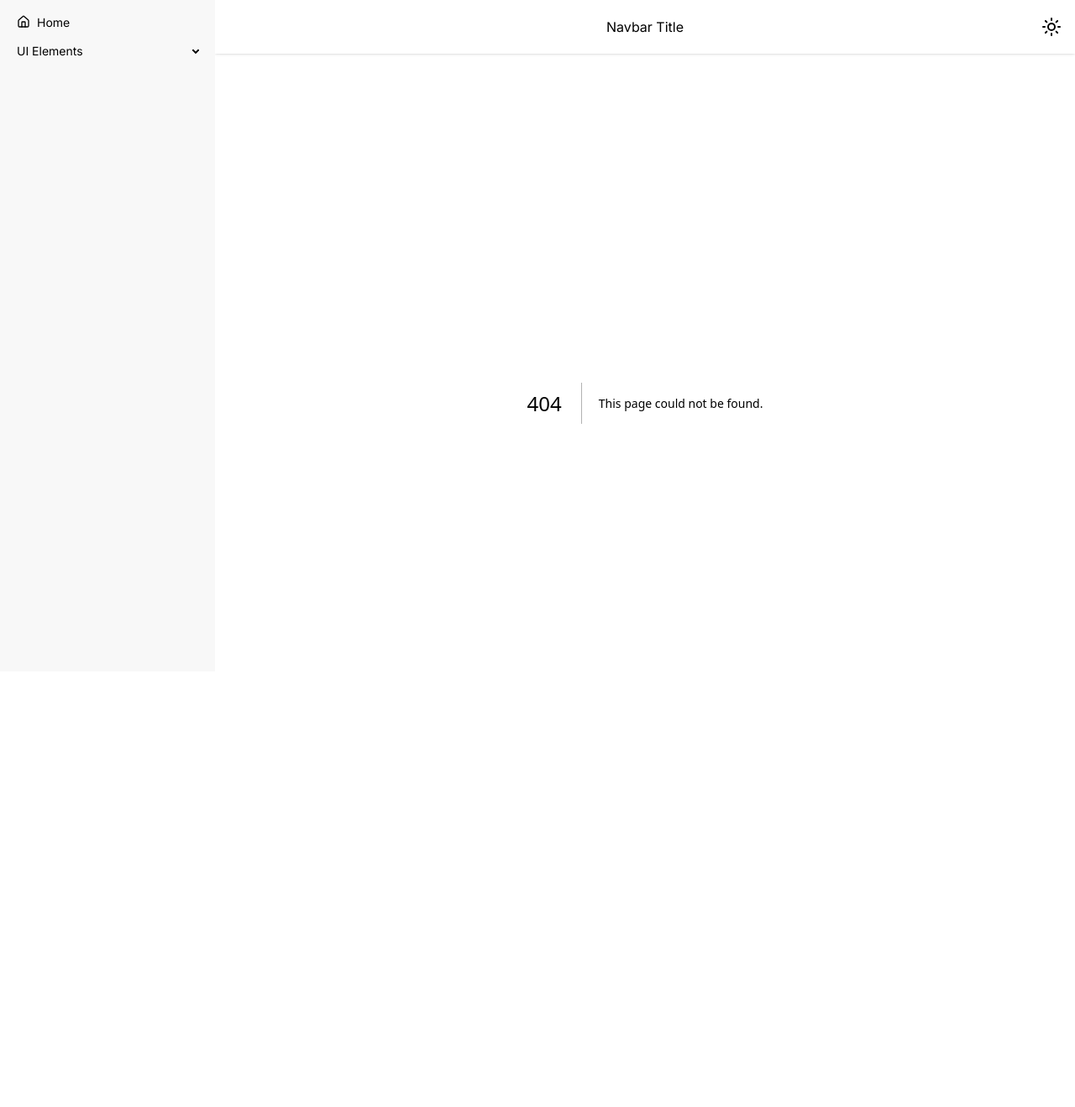
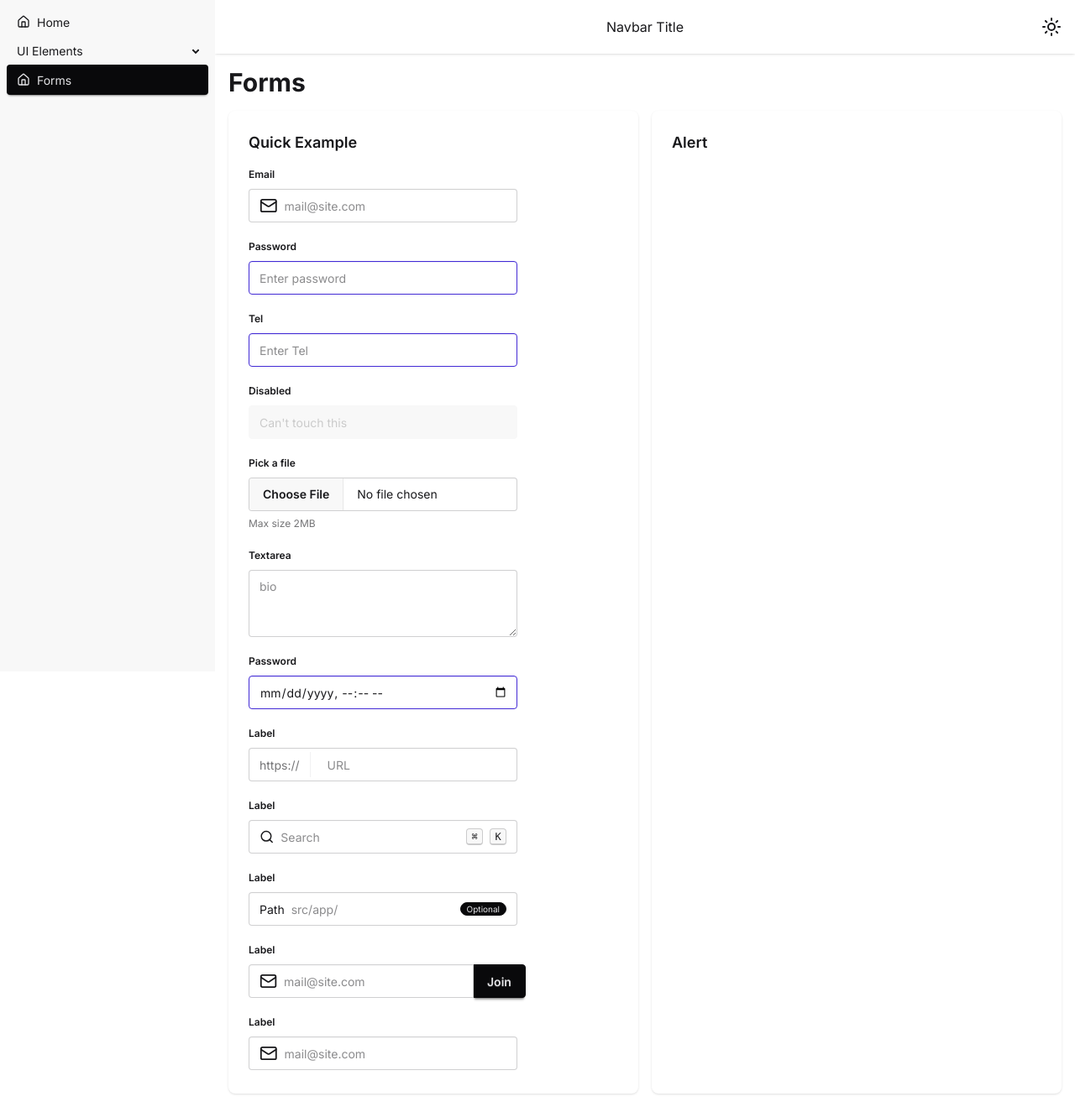
Before and after one commit to sunjayaali/next-admin, a Next.js app: page /forms in a window 1280 px wide. Before the commit this address had no page. Shown: the whole page at 84% size. Before the commit the page ends 896 px from the top, so only its background shows below. Built offline with nearby package versions, Linux system fonts and the light colour scheme.

Commit message:
add forms

```diff
--- /dev/null
+++ b/app/forms/page.tsx
@@ -0,0 +1,145 @@
+import { MailIcon, SearchIcon } from "lucide-react";
+
+export default function Page() {
+  return (
+    <div className="space-y-4">
+      <h1 className="font-title font-bold text-3xl">Forms</h1>
+      <div className="grid grid-1 sm:grid-cols-2 gap-4">
+        <div className="card shadow">
+          <div className="card-body">
+            <h2 className="card-title">Quick Example</h2>
+
+            <fieldset className="fieldset">
+              <legend className="fieldset-legend">Email</legend>
+              <label className="input validator">
+                <MailIcon />
+                <input
+                  type="email"
+                  className="grow"
+                  placeholder="mail@site.com"
+                  required
+                />
+              </label>
+              <div className="validator-hint hidden">
+                Enter valid email address
+              </div>
+            </fieldset>
+
+            <fieldset className="fieldset">
+              <legend className="fieldset-legend">Password</legend>
+              <input
+                type="password"
+                className="input input-primary"
+                placeholder="Enter password"
+              />
+            </fieldset>
+
+            <fieldset className="fieldset">
+              <legend className="fieldset-legend">Tel</legend>
+              <input
+                type="tel"
+                className="input input-primary"
+                placeholder="Enter Tel"
+              />
+            </fieldset>
+
+            <fieldset className="fieldset">
+              <legend className="fieldset-legend">Disabled</legend>
+              <input
+                type="text"
+                className="input input-primary"
+                placeholder="Can't touch this"
+                disabled
+              />
+            </fieldset>
+
+            <fieldset className="fieldset">
+              <legend className="fieldset-legend">Pick a file</legend>
+              <input type="file" className="file-input" />
+              <label className="label">Max size 2MB</label>
+            </fieldset>
+
+            <fieldset className="fieldset">
+              <legend className="fieldset-legend">Textarea</legend>
+              <textarea className="textarea" placeholder="bio"></textarea>
+            </fieldset>
+
+            <fieldset className="fieldset">
+              <legend className="fieldset-legend">Password</legend>
+              <input
+                type="datetime-local"
+                className="input input-primary"
+                placeholder="Enter password"
+              />
+            </fieldset>
+
+            <fieldset className="fieldset">
+              <legend className="fieldset-legend">Label</legend>
+              <label className="input">
+                <span className="label">https://</span>
+                <input type="text" placeholder="URL" />
+              </label>
+            </fieldset>
+
+            <fieldset className="fieldset">
+              <legend className="fieldset-legend">Label</legend>
+              <label className="input">
+                <SearchIcon />
+                <input type="search" className="grow" placeholder="Search" />
+                <kbd className="kbd kbd-sm">⌘</kbd>
+                <kbd className="kbd kbd-sm">K</kbd>
+              </label>
+            </fieldset>
+
+            <fieldset className="fieldset">
+              <legend className="fieldset-legend">Label</legend>
+              <label className="input">
+                Path
+                <input type="text" className="grow" placeholder="src/app/" />
+                <span className="badge badge-neutral badge-xs">Optional</span>
+              </label>
+            </fieldset>
+
+            <form>
+              <fieldset className="fieldset">
+                <legend className="fieldset-legend">Label</legend>
+                <div className="join">
+                  <div>
+                    <label className="input validator join-item">
+                      <MailIcon />
+                      <input
+                        type="email"
+                        placeholder="mail@site.com"
+                        required
+                      />
+                    </label>
+                    <div className="validator-hint hidden">
+                      Enter valid email address
+                    </div>
+                  </div>
+                  <button className="btn btn-neutral join-item">Join</button>
+                </div>
+              </fieldset>
+            </form>
+
+            <fieldset className="fieldset">
+              <legend className="fieldset-legend">Label</legend>
+              <label className="input validator">
+                <MailIcon />
+                <input type="email" placeholder="mail@site.com" required />
+              </label>
+              <div className="validator-hint hidden">
+                Enter valid email address
+              </div>
+            </fieldset>
+          </div>
+        </div>
+        <div className="card shadow">
+          <div className="card-body">
+            <h2 className="card-title">Alert</h2>
+          </div>
+        </div>
+      </div>
+    </div>
+  );
+}
--- a/app/layout.tsx
+++ b/app/layout.tsx
@@ -55,8 +55,7 @@ export default function RootLayout({
               className="drawer-overlay"
             ></label>
 
-            <div className="flex min-h-full flex-col items-start bg-base-200 w-64">
-              <ul className="menu w-full grow">
+            <ul className="menu bg-base-200 min-h-full w-64">
               <li>
                 <button>
                   <HomeIcon className="w-4" />
@@ -90,8 +89,16 @@ export default function RootLayout({
                   </ul>
                 </details>
               </li>
+              <li>
+                <Link
+                  href="/forms"
+                  className={pathname === "/forms" ? "menu-active" : ""}
+                >
+                  <HomeIcon className="w-4" />
+                  <span className="">Forms</span>
+                </Link>
+              </li>
             </ul>
-            </div>
           </div>
         </div>
       </body>
--- a/app/ui/general/page.tsx
+++ b/app/ui/general/page.tsx
@@ -1,14 +1,5 @@
 "use client";
 
-import {
-  Accordion,
-  AccordionContent,
-  AccordionItem,
-  AccordionTrigger,
-} from "@/components/ui/accordion";
-import { Alert, AlertDescription, AlertTitle } from "@/components/ui/alert";
-import { Card, CardContent, CardHeader, CardTitle } from "@/components/ui/card";
-import { Progress } from "@/components/ui/progress";
 import { CheckIcon, InfoIcon, TriangleAlertIcon } from "lucide-react";
 import * as React from "react";
 import { useRef } from "react";
@@ -25,6 +16,8 @@ export default function Page() {
 
   return (
     <div className="space-y-4">
+      <h1 className="font-title font-bold text-3xl">UI Components</h1>
+
       <div className="card shadow">
         <div className="card-body">
           <div className="grid grid-flow-col gap-2">
@@ -59,7 +52,7 @@ export default function Page() {
       <button className="btn" onClick={() => ref.current?.showModal()}>
         open modal
       </button>
-      <dialog ref={ref} className="modal">
+      <dialog ref={ref} className="modal" id="my-modal">
         <div className="modal-box">
           <h3 className="font-bold text-lg">Hello!</h3>
           <p className="py-4">Press ESC key or click outside to close</p>
@@ -69,134 +62,143 @@ export default function Page() {
         </form>
       </dialog>
 
-      {/* The button to open modal */}
-      <a href="#my_modal_8" className="btn">
-        open modal
-      </a>
+      <div className="card shadow">
+        <div className="card-body">
+          <h2 className="card-title">Alerts</h2>
+          <div role="alert" className="alert alert-info">
+            <InfoIcon />
+            <span>New software update available.</span>
+          </div>
 
-      {/* Put this part before </body> tag */}
-      <div className="modal" role="dialog" id="my_modal_8">
-        <div className="modal-box">
-          <h3 className="text-lg font-bold">Hello!</h3>
-          <p className="py-4">This modal works with anchor links</p>
-          <div className="modal-action">
-            <a href="#" className="btn">
-              Yay!
-            </a>
+          <div role="alert" className="alert alert-success">
+            <CheckIcon />
+            <span>Your purchase has been confirmed!</span>
+          </div>
+
+          <div role="alert" className="alert alert-warning">
+            <TriangleAlertIcon />
+            <span>Warning! Check your input.</span>
+          </div>
+
+          <div role="alert" className="alert alert-error">
+            <TriangleAlertIcon />
+            <span>Error! Task failed successfully.</span>
+          </div>
+
+          <div role="alert" className="alert alert-info alert-soft">
+            <span>12 unread messages. Tap to see.</span>
+          </div>
+
+          <div role="alert" className="alert alert-info alert-outline">
+            <span>12 unread messages. Tap to see.</span>
+          </div>
+
+          <div role="alert" className="alert alert-info alert-dash">
+            <span>12 unread messages. Tap to see.</span>
+          </div>
+
+          <div
+            role="alert"
+            className="alert alert-vertical sm:alert-horizontal"
+          >
+            <InfoIcon className="text-info" />
+            <div>
+              <h3 className="font-bold">New message!</h3>
+              <div className="text-xs">You have 1 unread message</div>
+            </div>
+            <div className="flex gap-1">
+              <button className="btn btn-sm">Deny</button>
+              <button className="btn btn-sm btn-primary">Accept</button>
+            </div>
           </div>
         </div>
       </div>
 
-      <Card>
-        <CardHeader>
-          <CardTitle>Alerts</CardTitle>
-        </CardHeader>
-        <CardContent className="space-y-4">
-          <Alert className="bg-red-100 border-red-200 text-red-800">
-            <TriangleAlertIcon />
-            <AlertTitle>Alert!</AlertTitle>
-            <AlertDescription className="text-inherit">
-              Danger alert preview. This alert is dismissable. A wonderful
-              serenity has taken possession of my entire soul, like these sweet
-              mornings of spring which I enjoy with my whole heart.
-            </AlertDescription>
-          </Alert>
+      <div className="card shadow">
+        <div className="card-body">
+          <h2 className="card-title">Progress</h2>
+          <progress className="progress " value={5} max="100"></progress>
+          <progress
+            className="progress progress-primary"
+            value="10"
+            max="100"
+          ></progress>
+          <progress
+            className="progress progress-secondary"
+            value="40"
+            max="100"
+          ></progress>
+          <progress
+            className="progress progress-accent"
+            value="70"
+            max="100"
+          ></progress>
+          <progress
+            className="progress progress-neutral"
+            value="100"
+            max="100"
+          ></progress>
+          <progress
+            className="progress progress-info"
+            value="100"
+            max="100"
+          ></progress>
+          <progress
+            className="progress progress-success"
+            value="100"
+            max="100"
+          ></progress>
+          <progress
+            className="progress progress-warning"
+            value="100"
+            max="100"
+          ></progress>
+          <progress
+            className="progress progress-error"
+            value="100"
+            max="100"
+          ></progress>
+          <progress className="progress"></progress>
+        </div>
+      </div>
 
-          <Alert className="bg-blue-100 text-blue-800 border border-blue-200">
-            <InfoIcon />
-            <AlertTitle>Alert</AlertTitle>
-            <AlertDescription className="text-inherit">
-              Info alert preview.
-            </AlertDescription>
-          </Alert>
-
-          <Alert className="bg-yellow-100 text-yellow-800 border border-yellow-200">
-            <TriangleAlertIcon />
-            <AlertTitle>Alert</AlertTitle>
-            <AlertDescription className="text-inherit">
-              Warning alert preview.
-            </AlertDescription>
-          </Alert>
-
-          <Alert className="bg-green-100 text-green-800 border border-green-200">
-            <CheckIcon />
-            <AlertTitle>Alert</AlertTitle>
-            <AlertDescription className="text-inherit">
-              Success alert preview.
-            </AlertDescription>
-          </Alert>
-        </CardContent>
-      </Card>
-
-      <Card>
-        <CardHeader>
-          <CardTitle>Progress</CardTitle>
-        </CardHeader>
-        <CardContent className="space-y-4">
-          <Progress value={40} className=" [&>div]:bg-blue-500" />
-          <Progress value={20} className=" [&>div]:bg-green-500" />
-          <Progress value={60} className=" [&>div]:bg-yellow-500" />
-          <Progress value={60} className="h-1 [&>div]:bg-blue-500" />
-        </CardContent>
-      </Card>
-
-      <Card>
-        <CardHeader>
-          <CardTitle>Accordion</CardTitle>
-        </CardHeader>
-        <CardContent>
-          <Accordion type="single" collapsible defaultValue="shipping">
-            <AccordionItem value="shipping">
-              <AccordionTrigger>Item 1</AccordionTrigger>
-              <AccordionContent>
-                Anim pariatur cliche reprehenderit, enim eiusmod high life
-                accusamus terry richardson ad squid. 3 wolf moon officia aute,
-                non cupidatat skateboard dolor brunch. Food truck quinoa
-                nesciunt laborum eiusmod. Brunch 3 wolf moon tempor, sunt aliqua
-                put a bird on it squid single-origin coffee nulla assumenda
-                shoreditch et. Nihil anim keffiyeh helvetica, craft beer labore
-                wes anderson cred nesciunt sapiente ea proident. Ad vegan
-                excepteur butcher vice lomo. Leggings occaecat craft beer
-                farm-to-table, raw denim aesthetic synth nesciunt you probably
-                haven&apos;t heard of them accusamus labore sustainable VHS.
-              </AccordionContent>
-            </AccordionItem>
-            <AccordionItem value="returns">
-              <AccordionTrigger>What is your return policy?</AccordionTrigger>
-              <AccordionContent>
-                Returns accepted within 30 days. Items must be unused and in
-                original packaging. Refunds processed within 5-7 business days.
-              </AccordionContent>
-            </AccordionItem>
-            <AccordionItem value="support">
-              <AccordionTrigger>
-                How can I contact customer support?
-              </AccordionTrigger>
-              <AccordionContent>
-                Reach us via email, live chat, or phone. We respond within 24
-                hours during business days.
-              </AccordionContent>
-            </AccordionItem>
-          </Accordion>
-        </CardContent>
-      </Card>
-
-      <Card className="">
-        <CardHeader>
-          <CardTitle>Typography</CardTitle>
-        </CardHeader>
-        <CardContent>
-          <h1 className="text-4xl">h1. Heading</h1>
-          <h2 className="text-3xl">h2. Heading</h2>
-          <h3 className="text-2xl">h3. Heading</h3>
-          <h4 className="text-xl">h4. Heading</h4>
-
-          <blockquote className="mt-6 border-l-4 border-l-green-500 pl-6 italic">
-            &quot;After all,&quot; he said, &quot;everyone enjoys a good joke,
-            so it&apos;s only fair that they should pay for the privilege.&quot;
-          </blockquote>
-        </CardContent>
-      </Card>
+      <div className="card shadow">
+        <div className="card-body">
+          <h2 className="card-title">Accordion</h2>
+          <div className="join join-vertical">
+            <div className="collapse collapse-arrow join-item border border-base-300">
+              <input type="radio" name="my-accordion-2" defaultChecked />
+              <div className="collapse-title font-semibold">
+                How do I create an account?
+              </div>
+              <div className="collapse-content text-sm">
+                Click the "Sign Up" button in the top right corner and follow
+                the registration process.
+              </div>
+            </div>
+            <div className="collapse collapse-arrow join-item bg-base-100 border border-base-300">
+              <input type="radio" name="my-accordion-2" />
+              <div className="collapse-title font-semibold">
+                I forgot my password. What should I do?
+              </div>
+              <div className="collapse-content text-sm">
+                Click on "Forgot Password" on the login page and follow the
+                instructions sent to your email.
+              </div>
+            </div>
+            <div className="collapse collapse-arrow join-item bg-base-100 border border-base-300">
+              <input type="radio" name="my-accordion-2" />
+              <div className="collapse-title font-semibold">
+                How do I update my profile information?
+              </div>
+              <div className="collapse-content text-sm">
+                Go to "My Account" settings and select "Edit Profile" to make
+                changes.
+              </div>
+            </div>
+          </div>
+        </div>
+      </div>
     </div>
   );
 }
--- a/components/theme-toggle.tsx
+++ b/components/theme-toggle.tsx
@@ -4,25 +4,22 @@ import { useEffect, useState } from "react";
 import { SunIcon, MoonIcon } from "lucide-react";
 
 export default function ThemeToggle() {
-  const [checked, setChecked] = useState(() => {
-    if (typeof window !== "undefined") {
-      return localStorage.getItem("theme") === "dim";
-    }
-    return false;
+  const [isChecked, setChecked] = useState(() => {
+    return localStorage.getItem("theme") === "dim";
   });
 
   useEffect(() => {
-    const theme = checked ? "dim" : "light";
+    const theme = isChecked ? "dim" : "light";
     document.documentElement.setAttribute("data-theme", theme);
     localStorage.setItem("theme", theme);
-  }, [checked]);
+  }, [isChecked]);
 
   return (
     <button className="btn btn-ghost btn-circle">
       <label className="swap swap-rotate">
         <input
           type="checkbox"
-          checked={checked}
+          checked={isChecked}
           onChange={(e) => setChecked(e.target.checked)}
         />
         <SunIcon className="swap-off" />
```
Lines whose indentation alone changed are shown as unchanged.
